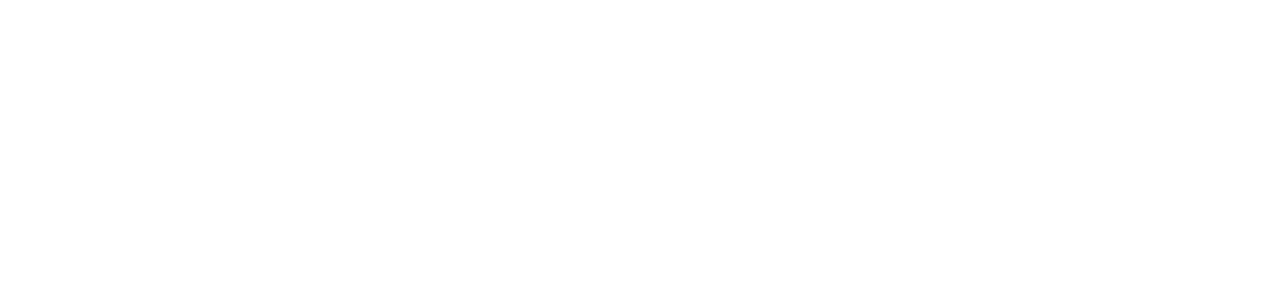
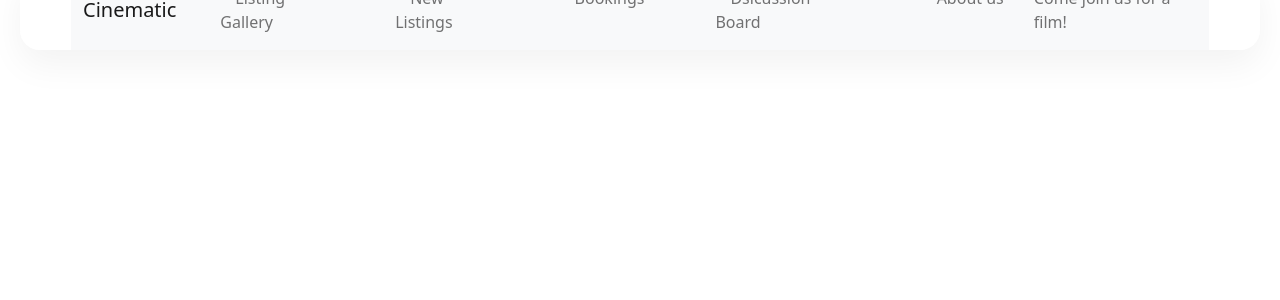
Before and after one commit to aliktb/team-instinct-cinema-project, a React (Create React App) app in the folder cinema-project-app/client/: page /navBar in a window 1280 px wide. Before the commit this address had no page. Shown: the top 300 px of the page. Built offline with nearby package versions, Linux system fonts and the light colour scheme.

Commit message:
CIN-1 #Added-styling-to-navbar
smoothed corners and made styled

```diff
--- a/cinema-project-app/client/src/App.js
+++ b/cinema-project-app/client/src/App.js
@@ -2,6 +2,7 @@
 import { BrowserRouter as Router, Route, Routes } from "react-router-dom";
 
 import TestAPIPage from "./pages/TestAPIPage";
+import Navigationbar from "./component/Navigationbar";
 
 function App() {
   return (
@@ -14,6 +15,7 @@
             element={<p>change me from client/app.js</p>}
           ></Route>
           <Route path="test" element={<TestAPIPage />}></Route>
+          <Route path="navBar" element={<Navigationbar />}></Route>
         </Routes>
       </Router>
     </div>
--- a/cinema-project-app/client/src/component/Navigationbar.jsx
+++ b/cinema-project-app/client/src/component/Navigationbar.jsx
@@ -1,15 +1,16 @@
 import { Navbar, NavLink, NavItem, UncontrolledDropdown, DropdownItem, NavbarText, NavbarBrand, NavbarToggler, DropdownToggle, Collapse, Nav, DropdownMenu } from 'reactstrap';
-
+import '../css/Navigationbar.css';
 
 const Navigationbar = () => {
     return (
         <div>
+        <header>
             <Navbar
                 color="light"
                 expand="md"
                 light
             >
-                <NavbarBrand href="/">
+                <NavbarBrand class="logo" href="/">
                     Cinematic
                 </NavbarBrand>
                 <NavbarToggler onClick={function noRefCheck() { }} />
@@ -18,26 +19,26 @@
                         className="me-auto"
                         navbar
                     >
-                        <NavItem>
-                            <NavLink href="/components/">
-                                Listing Gallery
+                            <NavItem>
+                                <NavLink href="/components/">
+                                <li href="#"><a>Listing Gallery</a></li>
                             </NavLink>
                         </NavItem>
                         <NavItem>
                             <NavLink href="....">
-                                New Listings
+                                <li href="#"><a>New Listings</a></li>
                             </NavLink>
                         </NavItem>
 
                         <NavItem>
                             <NavLink href="....">
-                                Bookings
+                            <li href="#"><a>Bookings</a></li>
                             </NavLink>
                         </NavItem>
 
                         <NavItem>
                             <NavLink href="....">
-                                Discussion Board
+                                <li href="#"><a>Dsicussion Board</a></li>
                             </NavLink>
                         </NavItem>
 
@@ -45,6 +46,7 @@
                             <NavLink href="....">
 
                             </NavLink>
+
                         </NavItem>
 
 
@@ -84,8 +86,8 @@
                     </NavbarText>
                 </Collapse>
             </Navbar>
+    </header>
         </div>
-
 
 
     );
--- /dev/null
+++ b/cinema-project-app/client/src/css/Navigationbar.css
@@ -0,0 +1,48 @@
+header {
+    position: absolute;
+    top: -30px;
+    height: 5em;
+    right: 20px;
+    left: 20px;
+    padding: 20px 50px;
+    display: flex;
+    justify-content: space-between;
+    align-items: center;
+    background: rgba(255, 255, 255, 0.2);
+    box-shadow: 0 15px 35px rgba(0, 0, 0, 0.05);
+    border-radius: 20px;
+    backdrop-filter: blur(10px);
+    border: 1px solid rgba(255, 255, 255, 0.25);
+    border-top: 1px solid rgba(255, 255, 255, 0.5);
+    border-left: 1px solid rgba(255, 255, 255, 0.5);
+}
+
+header .logo {
+    color: #8a2435;
+    font-weight: 700;
+    text-decoration: none;
+    font-size: 2em;
+}
+
+header ul {
+    display: flex;
+}
+
+header ul li {
+    list-style: none;
+    margin: 0 10px
+}
+
+header ul li a {
+    text-decoration: none;
+    font-weight: 250;
+    color: #8a2435;
+    padding: 8px 15px;
+    border-radius: 25px;
+}
+
+header ul li a:hover,
+header ul li a:hover {
+    background: #fff;
+    box-shadow: 0 5px 10px rgba(0, 0, 0, 0.1);
+}
```
